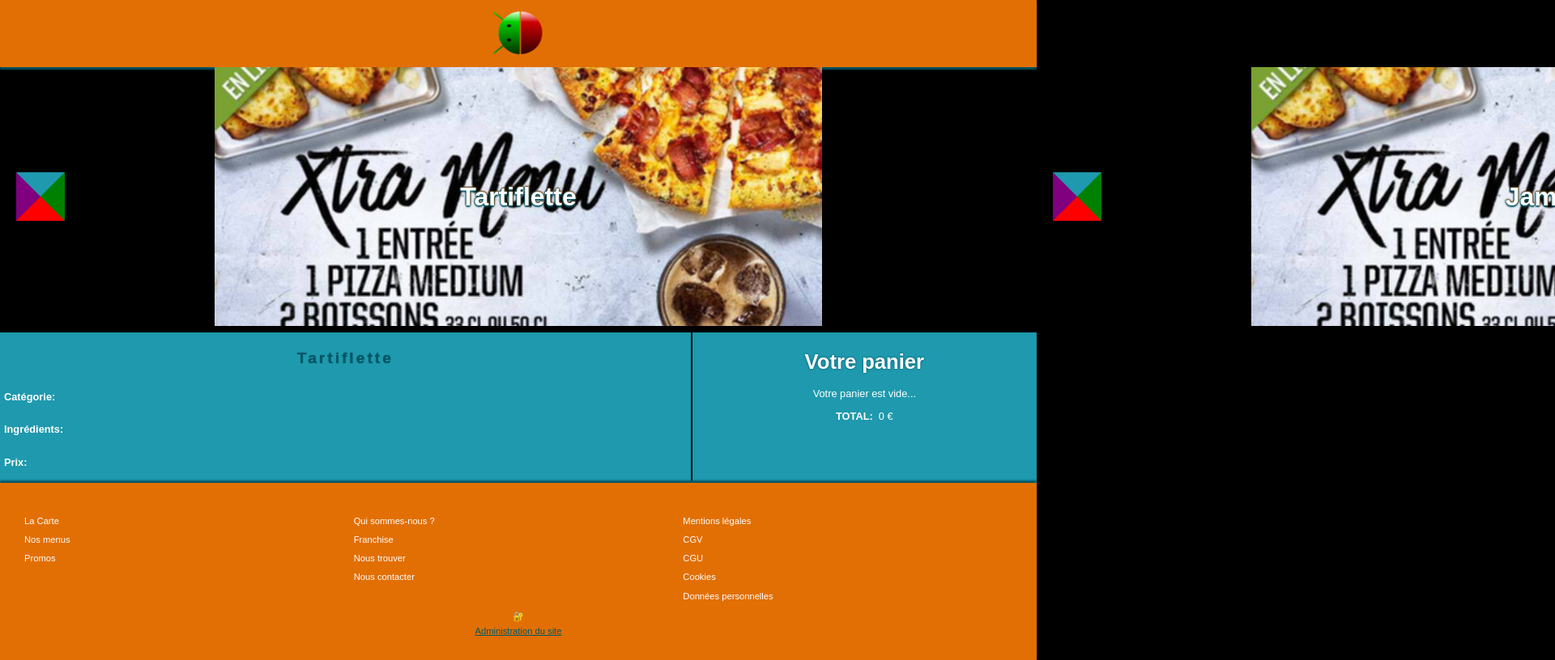
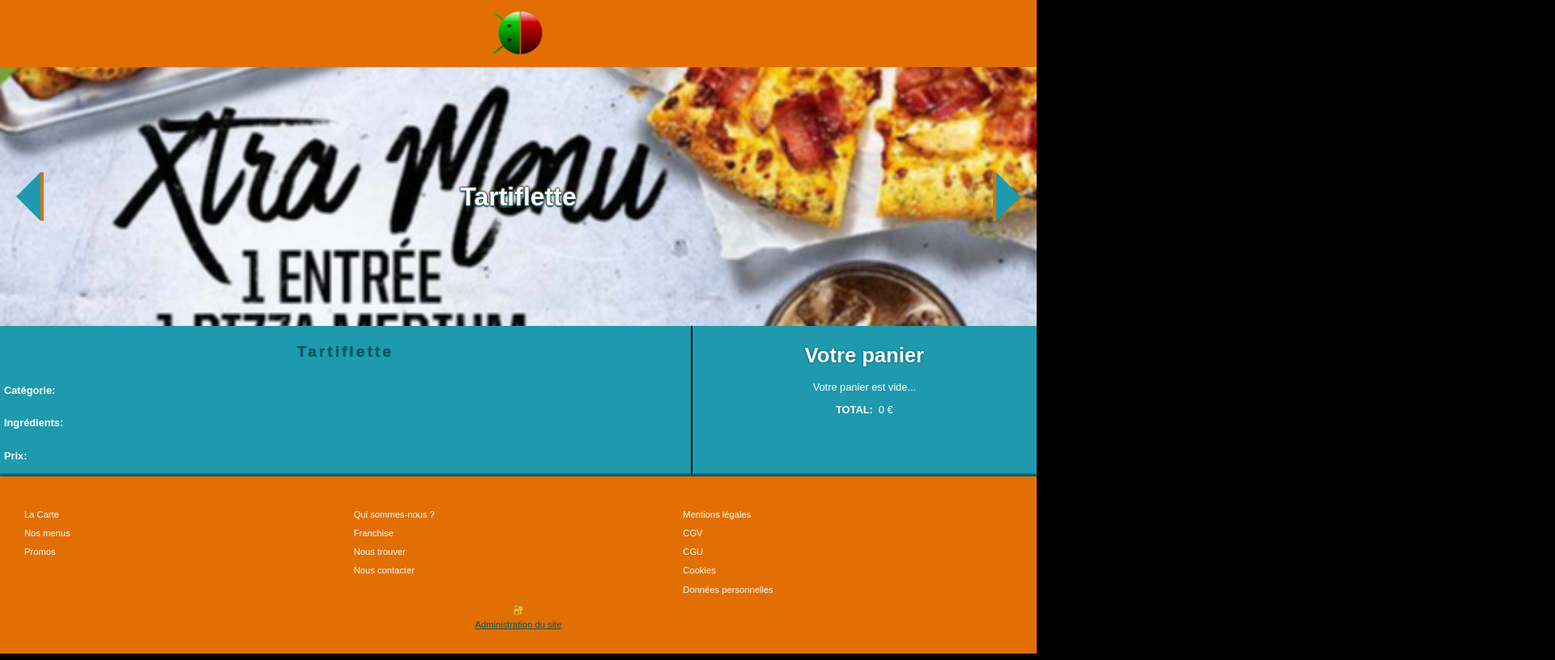
Before and after one commit to Mapisunshine/JS-TP-Commande-Pizza, a plain HTML site: page index.html in a window 1280 px wide. Shown: the top 816 px of the page at 81% size, 1920 px wide, since content can reach past the window. Drawn offline with Linux system fonts and the light colour scheme.

Commit message:
style terminé (boutons de contrôle)

```diff
--- a/src/style.css
+++ b/src/style.css
@@ -38,7 +38,7 @@ main {
   display: grid;
   grid-template-columns: repeat(3, 1fr);
   grid-template-rows: 320px;
-  gap: 8px 2px;
+  gap: 0 2px;
   grid-template-areas:  "pizzas pizzas pizzas"
                         "details details cart";
 }
@@ -47,13 +47,14 @@ main {
 }
 .pizzas.slider {
   grid-area: pizzas;
-  /* overflow: hidden; */
+  overflow: hidden;
 }
   .slides {
     position: relative;
     height: 100%;
     left: 0;
     width: calc(100% * 3);
+    transition: left .5s ease-in-out;
   }
   .pizza {
     height: 100%;
@@ -64,6 +65,7 @@ main {
     align-items: center;
     width: calc(100% / 3);
     background: url('./assets/img/bg-pizza.jpg') center no-repeat;
+    background-size: cover;
   }
   .pizza h1 {
     user-select: none;
@@ -82,11 +84,18 @@ main {
     transform: translateY(-50%);
   }
   .pizza .controls .prev {
-    border-top: 30px solid var(--secondary-color);
-    border-bottom: 30px solid red;
-    border-right: 30px solid green;
-    border-left: 30px solid purple;
     left: 20px;
+    border-top: 30px solid transparent;
+    border-bottom: 30px solid transparent;
+    border-right: 30px solid var(--secondary-color);
+    box-shadow: 4px 0 0 var(--primary-color);
+  }
+  .pizza .controls .next {
+    right: 20px;
+    border-top: 30px solid transparent;
+    border-bottom: 30px solid transparent;
+    border-left: 30px solid var(--secondary-color);
+    box-shadow: -4px 0 0 var(--primary-color);
   }
 
 .details {
```
